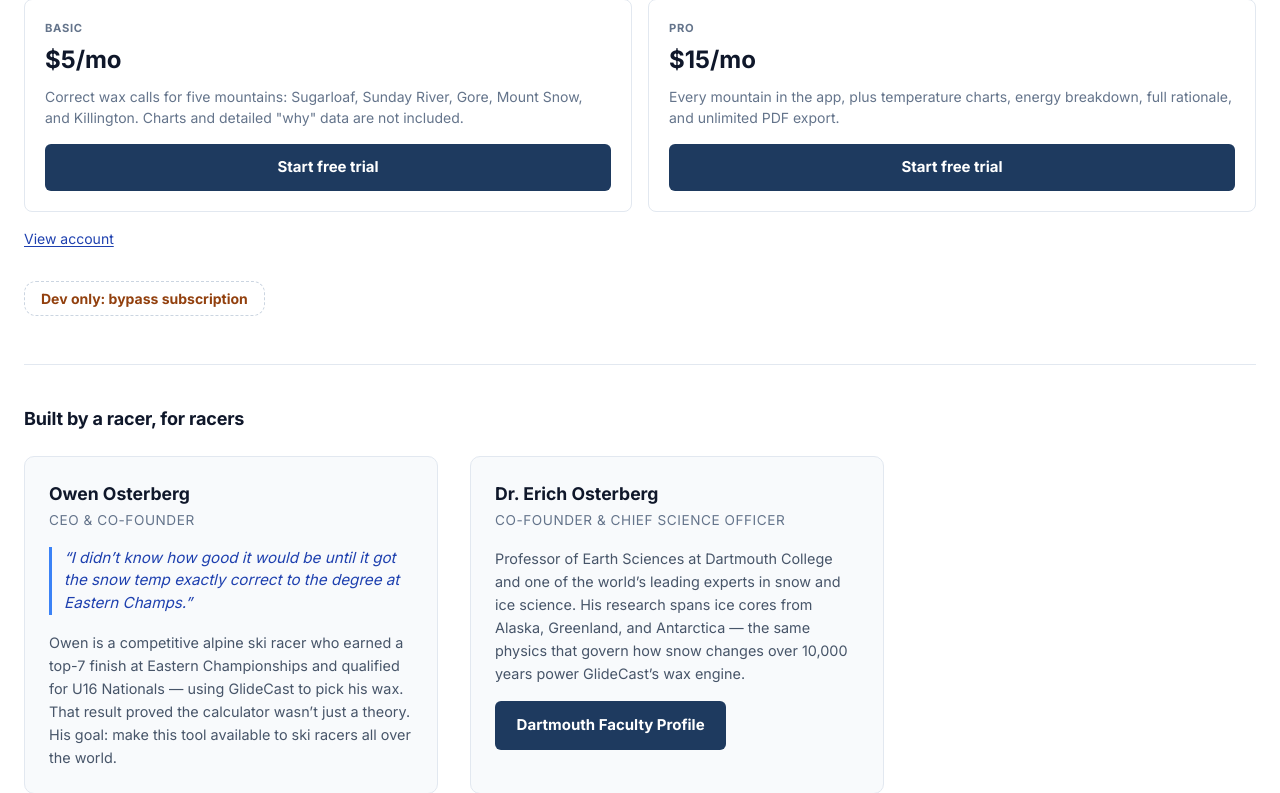
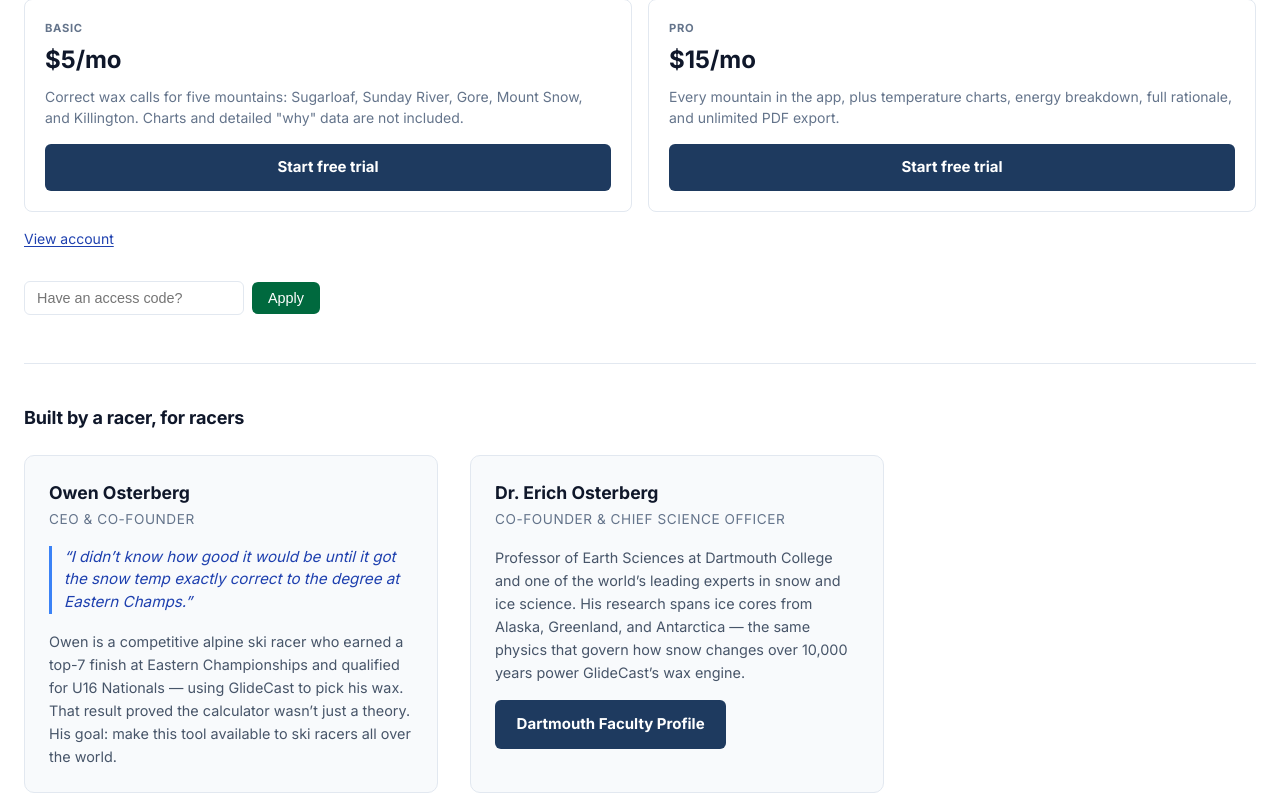
Before and after one commit to SkiRacer69/Glide-Cast, a Django app: page /billing/paywall/ in a window 1280 px wide. Shown: the part 1468-2261 px from the top of the page. Run offline with Django 5.2, Linux system fonts and the light colour scheme; the visitor is signed in with stand-in values (Sample User, id 1); data comes from the database, SQL or seed files in the repository.

Commit message:
Replace dev bypass button with access code input, bust CSS cache for green gradient
Co-Authored-By: Claude Sonnet 4.6 <noreply@anthropic.com>

```diff
--- a/billing/views.py
+++ b/billing/views.py
@@ -162,10 +162,10 @@ def customer_portal(request):
 
 @login_required
 def dev_bypass_subscription(request):
-    """
-    Development helper: one-click activate subscription for the current user.
-    Only available to staff/superusers and should not be exposed in production.
-    """
+    DEV_CODE = "33112577"
+    if request.method != "POST" or request.POST.get("dev_code") != DEV_CODE:
+        messages.error(request, "Invalid access code.")
+        return redirect("paywall")
     profile, _ = Profile.objects.get_or_create(user=request.user)
     profile.admin_override_active = True
     profile.subscription_status = Profile.SubscriptionStatus.ACTIVE
--- a/templates/base.html
+++ b/templates/base.html
@@ -11,7 +11,7 @@
   <link rel="preconnect" href="https://fonts.googleapis.com" />
   <link rel="preconnect" href="https://fonts.gstatic.com" crossorigin />
   <link href="https://fonts.googleapis.com/css2?family=Inter:wght@400;700;800&display=swap" rel="stylesheet" />
-  <link rel="stylesheet" href="{% static 'css/premium.css' %}" />
+  <link rel="stylesheet" href="{% static 'css/premium.css' %}?v=2" />
   <link rel="stylesheet" href="{% static 'css/snow.css' %}" />
 </head>
 <body class="{% block body_class %}{% endblock %}">
--- a/templates/billing/paywall.html
+++ b/templates/billing/paywall.html
@@ -96,12 +96,11 @@
     <p class="paywall-account-link-wrap">
       <a href="{% url 'account' %}" class="paywall-text-link">View account</a>
     </p>
-    {% if show_dev_bypass %}
-      <form method="post" action="{% url 'dev_bypass_subscription' %}" style="margin-top: 1rem;">
-        {% csrf_token %}
-        <button type="submit" class="btn-secondary alert-amber" style="border-style: dashed;">Dev only: bypass subscription</button>
-      </form>
-    {% endif %}
+    <form method="post" action="{% url 'dev_bypass_subscription' %}" style="margin-top: 2rem; display: flex; gap: 0.5rem; align-items: center;">
+      {% csrf_token %}
+      <input type="text" name="dev_code" placeholder="Have an access code?" style="padding: 0.5rem 0.75rem; border: 1px solid #e2e8f0; border-radius: 6px; font-size: 0.9rem; width: 220px;">
+      <button type="submit" style="padding: 0.5rem 1rem; background: #00693E; color: #fff; border: none; border-radius: 6px; font-size: 0.9rem; cursor: pointer;">Apply</button>
+    </form>
   </div>
 
   <section class="paywall-founders-section" aria-labelledby="founders-heading">
```
